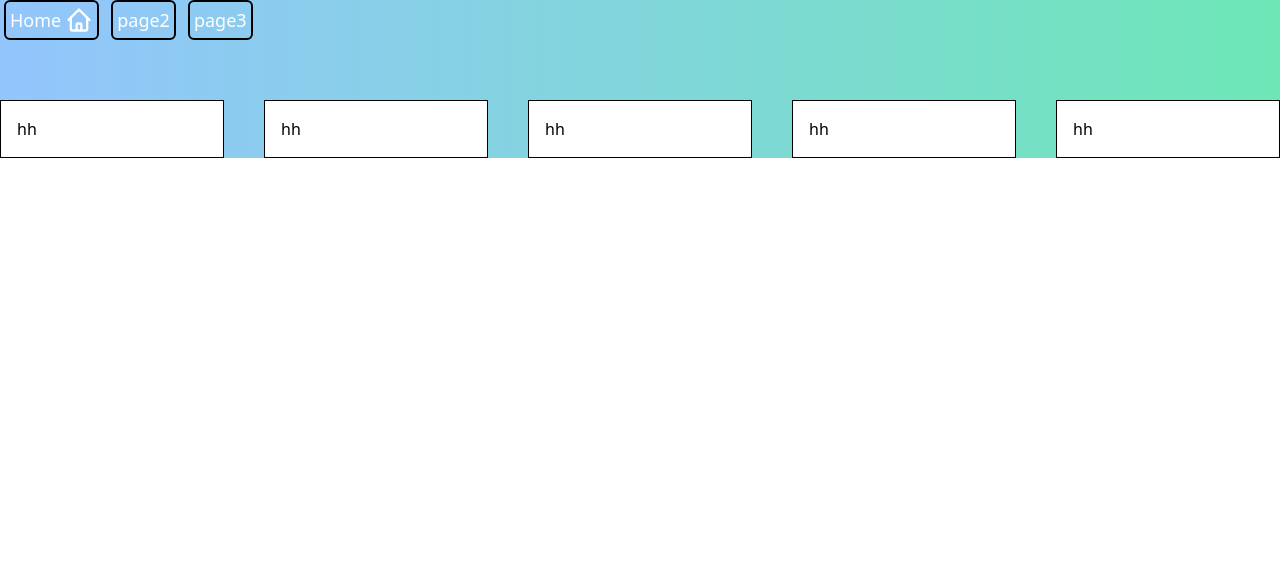
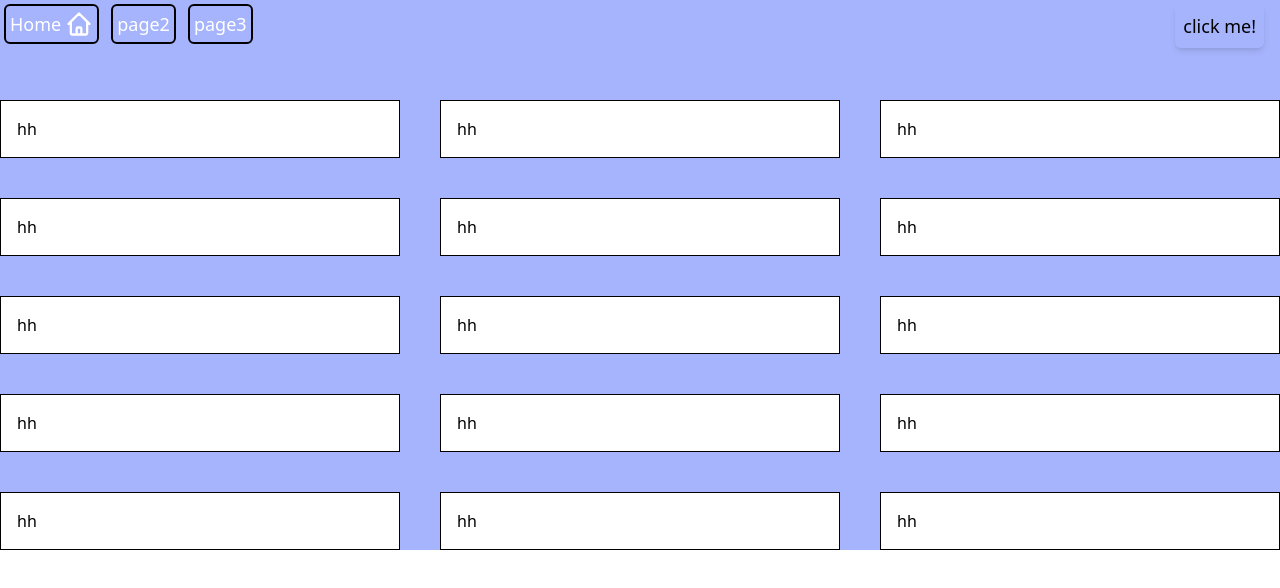
Before and after one commit to Yagel8877/next-search-tw, a Next.js app: page / in a window 1280 px wide. Shown: the top 588 px of the page. Built offline with nearby package versions, Linux system fonts and the light colour scheme.

Commit message:
update-search engine

```diff
--- a/components/Layout.js
+++ b/components/Layout.js
@@ -4,12 +4,12 @@ import Navbar from "./Navbar";
 const Layout = ({ children }) => {
 
     return (
-        <html className='bg-gradient-to-r from-blue-300 to-green-300'>
+        <div className='bg-indigo-300'>
 
                 <Navbar />
                 <main className='pt-10'>{ children }</main>
 
-        </html>
+        </div>
 
         );
 }
--- a/components/Navbar.js
+++ b/components/Navbar.js
@@ -1,12 +1,54 @@
 import Link from 'next/link';
+import { Menu } from '@headlessui/react';
+import { Fragment } from 'react';
+import { useEffect } from 'react';
 
 const navbar = () => {
+    useEffect(() => {
+        window.onscroll = function() {myFunction()};
+        function myFunction(){
+        console.log(document.documentElement.scrollTop)
+          if(document.documentElement.scrollTop > 20){
+            let nav = document.getElementById('mynav');
+            nav.classList.add('bg-white')
+            nav.classList.add('text-black')
+            nav.classList.remove('text-white')
+            console.log('should work')
+          }
+          else{
+            let nav = document.getElementById('mynav');
+            nav.classList.remove('bg-white')
+            nav.classList.remove('text-black')
+            nav.classList.add('text-white')
+
+          }
+
+        }
+      })
     return (
-        <nav id="mynav" className="top-0 inset-x-0 fixed pb-4 border-solid text-white ml-1">
-            <ul className="flex gap-3 text-lg ">
-                <Link href='/'><a className='select-none'><li className='border-2 border-black rounded-md p-1 flex justify-end gap-1 items-center'><p className='hidden md:block'>Home</p><svg className="w-7 h-7" fill="none" stroke="currentColor" viewBox="0 0 24 24" xmlns="http://www.w3.org/2000/svg"><path stroke-linecap="round" stroke-linejoin="round" stroke-width="2" d="M3 12l2-2m0 0l7-7 7 7M5 10v10a1 1 0 001 1h3m10-11l2 2m-2-2v10a1 1 0 01-1 1h-3m-6 0a1 1 0 001-1v-4a1 1 0 011-1h2a1 1 0 011 1v4a1 1 0 001 1m-6 0h6"></path></svg></li></a></Link>
+        <nav id="mynav" className="top-0 w-[100%] fixed pb-4 border-solid text-white">
+            <ul className="flex items-center gap-3 text-lg ">
+                <Link href='/'><a className='select-none ml-1'><li className='border-2 border-black rounded-md p-1 flex gap-1 '><p className='hidden md:block'>Home</p><svg className="w-7 h-7" fill="none" stroke="currentColor" viewBox="0 0 24 24" xmlns="http://www.w3.org/2000/svg"><path strokeLinecap="round" strokeLinejoin="round" strokeWidth="2" d="M3 12l2-2m0 0l7-7 7 7M5 10v10a1 1 0 001 1h3m10-11l2 2m-2-2v10a1 1 0 01-1 1h-3m-6 0a1 1 0 001-1v-4a1 1 0 011-1h2a1 1 0 011 1v4a1 1 0 001 1m-6 0h6"></path></svg></li></a></Link>
                 <li className='border-2 border-black rounded-md p-1'><Link href='/page2' ><a>page2</a></Link></li>
                 <li className='border-2 border-black rounded-md p-1'><Link href='/page3' ><a>page3</a></Link></li>
+                <Menu as='div' className='relative mr-4 ml-auto p-2 text-black rounded-md border-black mt-1 shadow-md'>
+                    <Menu.Button as='button' className=''>
+                        <span>click me!</span>
+                    </Menu.Button>
+                    <Menu.Items as='ul' className='absolute  border-2 mt-4 border-black '>
+                        <Menu.Item as='li'>
+                            {({active}) => (
+                                <a className={`${active ? 'li-item-active' : 'li-item'}`} >hey</a>
+                            )}
+
+                        </Menu.Item>
+                        <Menu.Item as='li'>
+                        {({active}) => (
+                                <a className={`${active ? 'li-item-active' : 'li-item'}`} >he3y</a>
+                            )}
+                        </Menu.Item>
+                    </Menu.Items>
+                </Menu>
             </ul>
         </nav>
 
--- a/pages/index.js
+++ b/pages/index.js
@@ -1,35 +1,19 @@
 import { black } from "colorette";
-import { useEffect } from "react";
 
 export default function Home() {
-  useEffect(() => {
-    window.onscroll = function() {myFunction()};
-    function myFunction(){
-    console.log(document.documentElement.scrollTop)
-      if(document.documentElement.scrollTop > 20){
-        let nav = document.getElementById('mynav');
-        nav.classList.add('bg-white')
-        nav.classList.add('text-black')
-        nav.classList.remove('text-white')
-      }
-      else{
-        let nav = document.getElementById('mynav');
-        nav.classList.remove('bg-white')
-        nav.classList.remove('text-black')
-        nav.classList.add('text-white')
-
-      }
-
-    }
-
-
-    return () => {
-      console.log('working')
-    }
-  })
   return (
     <div>
-    <div className='pt-[60px] grid gap-10 lg:grid-cols-5 md:grid-cols-2 sm:grid-cols-1'>
+    <div className='pt-[60px] grid gap-10 lg:grid-cols-3 md:grid-cols-2 sm:grid-cols-1'>
+      <div className="bg-white border-[1px] border-black text-md p-4 text-black">hh</div>
+      <div className="bg-white border-[1px] border-black text-md p-4 text-black">hh</div>
+      <div className="bg-white border-[1px] border-black text-md p-4 text-black">hh</div>
+      <div className="bg-white border-[1px] border-black text-md p-4 text-black">hh</div>
+      <div className="bg-white border-[1px] border-black text-md p-4 text-black">hh</div>
+      <div className="bg-white border-[1px] border-black text-md p-4 text-black">hh</div>
+      <div className="bg-white border-[1px] border-black text-md p-4 text-black">hh</div>
+      <div className="bg-white border-[1px] border-black text-md p-4 text-black">hh</div>
+      <div className="bg-white border-[1px] border-black text-md p-4 text-black">hh</div>
+      <div className="bg-white border-[1px] border-black text-md p-4 text-black">hh</div>
       <div className="bg-white border-[1px] border-black text-md p-4 text-black">hh</div>
       <div className="bg-white border-[1px] border-black text-md p-4 text-black">hh</div>
       <div className="bg-white border-[1px] border-black text-md p-4 text-black">hh</div>
--- a/pages/page2.js
+++ b/pages/page2.js
@@ -1,6 +1,8 @@
 const page2 = () => {
     return (
+        <div className='bg-red-500/50 border-t-8 border-blue-900'>
         <h1 className="text-lg text-yellow p-[50px]">page2</h1>
+        </div>
      );
 }
 
--- a/pages/page3.js
+++ b/pages/page3.js
@@ -1,7 +1,11 @@
+import { Menu } from "@headlessui/react";
+import { Fragment } from "react";
+
 const page3 = () => {
     return (
-        <h1 className="p-10 text-lg text-white">page3</h1>
-     );
+        <div>page3</div>
+    );
+
 }
 
 export default page3;
--- /dev/null
+++ b/pages/search.js
@@ -0,0 +1,88 @@
+import axios from "axios";
+import { useState, useEffect} from "react";
+
+const Search = () => {
+    const [APIdata, setAPIdata] = useState([])
+    const [SearchInput, setSearchInput] = useState(0)
+    useEffect(() => {
+        axios.get('https://jsonplaceholder.typicode.com/posts').then((res) => { setAPIdata(res.data)})
+
+    }, [])
+
+    const showDiv = (arg) =>{
+        const div = document.getElementById(`${arg}`)
+            if(div.classList.contains('hidden')){
+                div.classList.add('block')
+                div.classList.remove('hidden')
+
+            }else{
+                div.classList.add('hidden')
+                div.classList.remove('block')
+
+            }
+
+
+
+    }
+
+    const searchItems = (SearchValue) => {
+        setSearchInput(SearchValue)
+
+    }
+
+       const FilteredData =  APIdata.filter((item) => {
+            // return  Object.values(item).join().includes(SearchInput.toLowerCase())})
+            // console.log(Object.values(item)[1])})
+            // return  Object.values(item)[1].toString() === SearchInput.toString()})
+            return JSON.stringify(item.id) === SearchInput.toString() })
+
+
+
+    if(SearchInput === 0 || SearchInput === '') return (
+        <div className='mt-5 '>
+            <input onChange={(e)=> searchItems(e.target.value)} placeholder='Enter an ID'></input>
+                <div className=' grid  gap-2'>
+                {APIdata.map((item) => {
+                    return(
+                        <div key={item.id} className='mt-5 border-2 border-black'>
+                        <div>{item.id}</div>
+                        <p><b>{item.title.substr(0, 20)}...</b></p>
+                        <div>
+                        <button onClick={() => showDiv(item.id)} className='text-sm' id='btn-show'>click here</button>
+                                <div id={item.id} className='text-sm hidden'>
+                                    <p>{item.body}</p>
+                                </div>
+                            </div>
+                        </div>
+
+                    ) } ) }
+                    </div>
+                    </div>
+
+        )
+
+        return ( <div className='mt-5 '>
+            <input onChange={(e)=> searchItems(e.target.value)} placeholder='Enter an ID'></input>
+                <div className=' grid  gap-2'>
+                {FilteredData.map((item) => {
+                    return(
+                        <div key={item.id} className='mt-5 border-2 border-black'>
+                        <div>{item.id}</div>
+                        <p><b>{item.title.substr(0, 20)}...</b></p>
+                        <div>
+                        <button onClick={() => showDiv(item.id)} className='text-sm' id='btn-show'>click here</button>
+                                <div id={item.id} className='text-sm hidden'>
+                                    <p>{item.body}</p>
+                                </div>
+                            </div>
+                        </div>
+
+                    ) } ) }
+                    </div>
+                    </div>
+        )
+}
+
+
+
+export default Search;
--- a/styles/styles.css
+++ b/styles/styles.css
@@ -2,9 +2,9 @@
 @tailwind components;
 @tailwind utilities;
 
-.color-b{
-    @apply text-yellow-300;
+.li-item{
+    @apply   p-1 text-black mt-4 border-b-[1px] border-black ;
 }
-*{
-    -webkit-tap-highlight-color: transparent;
+.li-item-active{
+    @apply p-1 text-black  border-b-black border-[1px] bg-yellow-50;
 }
```
Also changed, not shown: package.json (+7 -2 lines), 2 other files (tests, documents, lock files or other folders).
